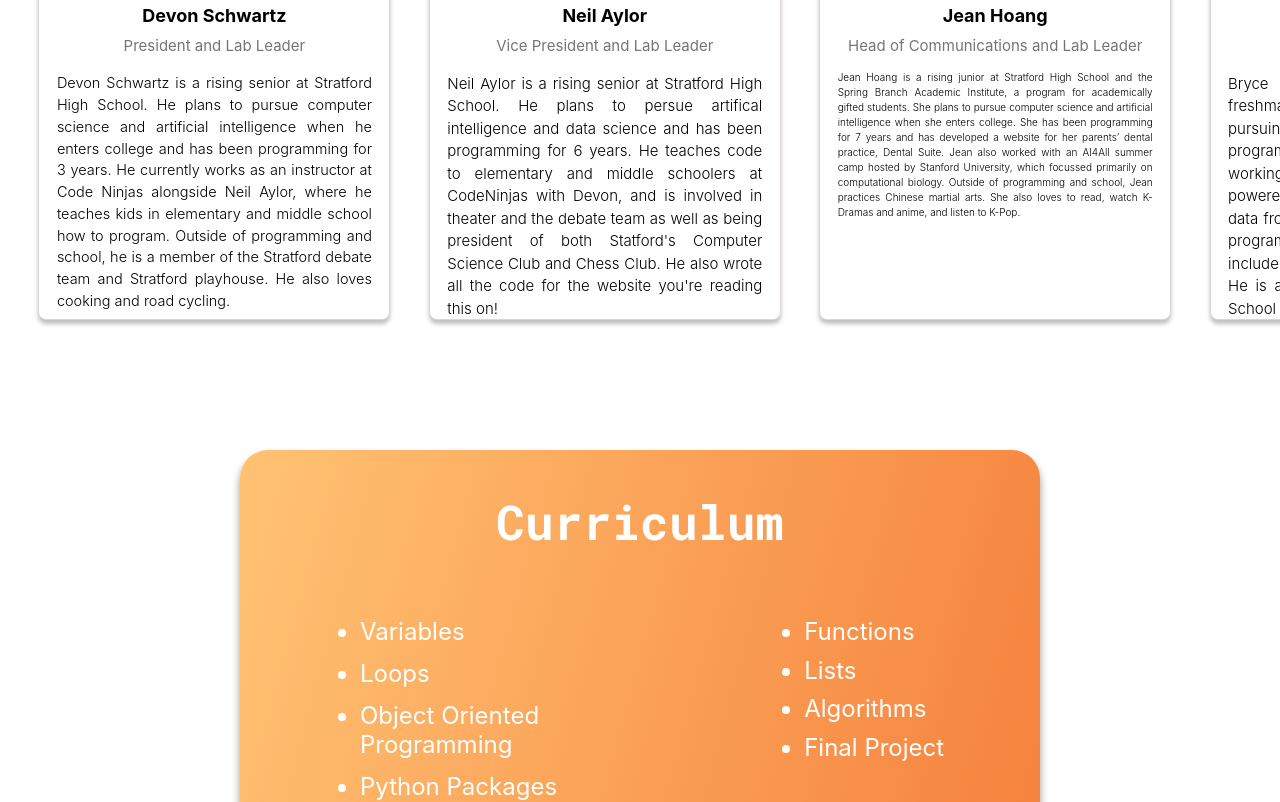
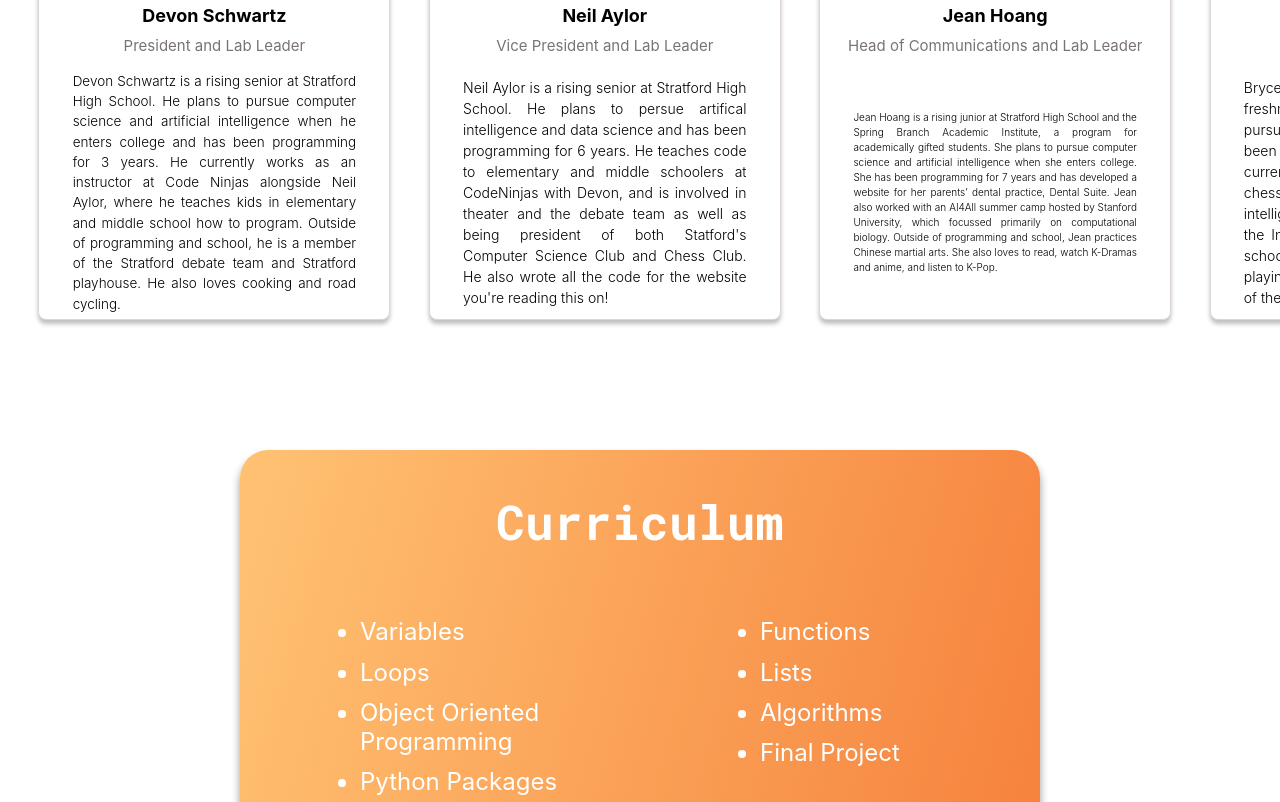
Before and after one commit to letscodesb/website, a React (Create React App) app: page / in a window 1280 px wide. Shown: the part 680-1482 px from the top of the page. Built offline with nearby package versions, Linux system fonts and the light colour scheme.

Commit message:
responive styling

```diff
--- a/src/components/contact-section/contact.css
+++ b/src/components/contact-section/contact.css
@@ -190,3 +190,18 @@
     margin-top: 0;
   }
 }
+
+
+@media only screen and (min-width: 1224px) and (max-height: 1000px) {
+  .blob-header {
+    font-size : 36px;
+  }
+
+  .blob-subheader {
+    font-size : 32px;
+  }
+  .label {
+    font-size: 18px;
+    font-weight: bold;
+  }
+}
--- a/src/components/curriculum-section/curriculum.css
+++ b/src/components/curriculum-section/curriculum.css
@@ -54,11 +54,6 @@
 }
 
 
-#curriculum-list-1 {
-  width: 55%;
-  z-index: 22;
-}
-
 @media only screen and (max-width: 40em) {
   #curriculum-section {
     width: 95vw;
--- a/src/components/schedule-section/schedule.css
+++ b/src/components/schedule-section/schedule.css
@@ -41,17 +41,20 @@
   }
 } /* max-width 640px, mobile-only styles, use when QAing mobile issues */
 
+@media only screen and (min-device-width: 768px) and (max-device-width: 1024px) and (orientation: portrait) {
+  #schedule-section {
+    width: 70%;
+  }
 
-@media only screen
-and (min-device-width : 768px)
-and (max-device-width : 1024px)
-and (orientation : portrait) {
-#schedule-section {
-  width: 70%;
+  #schedule-section-header-text {
+    font-size: 32px;
+    margin-bottom: 10%;
+  }
 }
 
-#schedule-section-header-text {
-  font-size: 32px;
-  margin-bottom: 10%;
+@media only screen and (min-width: 1224px) and (max-height: 1000px) {
+  #schedule-section {
+    width: 40vw;
+    height: 90%;
+  }
 }
-}
--- a/src/components/team-section/card.css
+++ b/src/components/team-section/card.css
@@ -10,7 +10,7 @@
   box-shadow: 0 4px 4px 0px rgba(0, 0, 0, 0.25);
   display: inline-block;
   flex: 0 0 auto;
-  overflow-y: hidden;
+  overflow: hidden;
   -moz-user-select: none;
   -webkit-user-select: none;
   user-select: none;
@@ -53,28 +53,27 @@
   display: flex;
   flex-direction: column;
   align-items: center;
+  justify-content: center;
   margin-left: auto;
   margin-right: auto;
-  padding: 0;
-  height: 100%;
   width: 90%;
   word-break: break-word;
   white-space: normal;
   text-align: justify;
   line-height: 1.5;
-  padding: 3px;
   font-weight: 300;
-  font-size: 15px;
+  font-size: 14px;
+  height: 50%;
 }
 
 
 .long {
-  font-size: 13px;
+  font-size: 12px;
   font-weight: 300;
 }
 
 .medium {
-  font-size: 14.5px;
+  font-size: 13.5px;
 }
 
 @media only screen and (max-width: 40em) {
--- a/src/components/team-section/card.js
+++ b/src/components/team-section/card.js
@@ -26,7 +26,7 @@ class TeamCard extends Component {
                     <h2 className='team-card-title'>{this.props.title}</h2>
                 </div>
 
-                <div>
+                <div className='team-card-bio-section'>
                     <p className='team-card-bio' className={bioClass}>{this.props.bio}</p>
                 </div>
 
```
